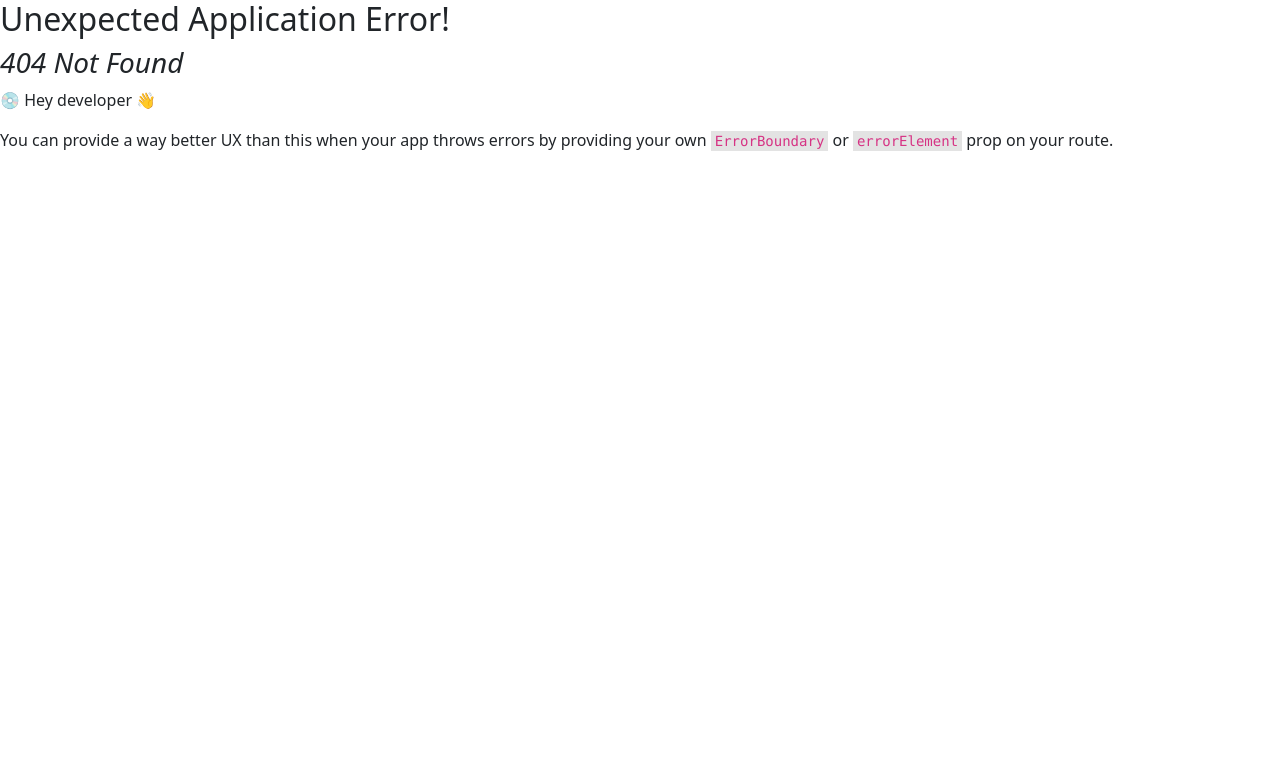
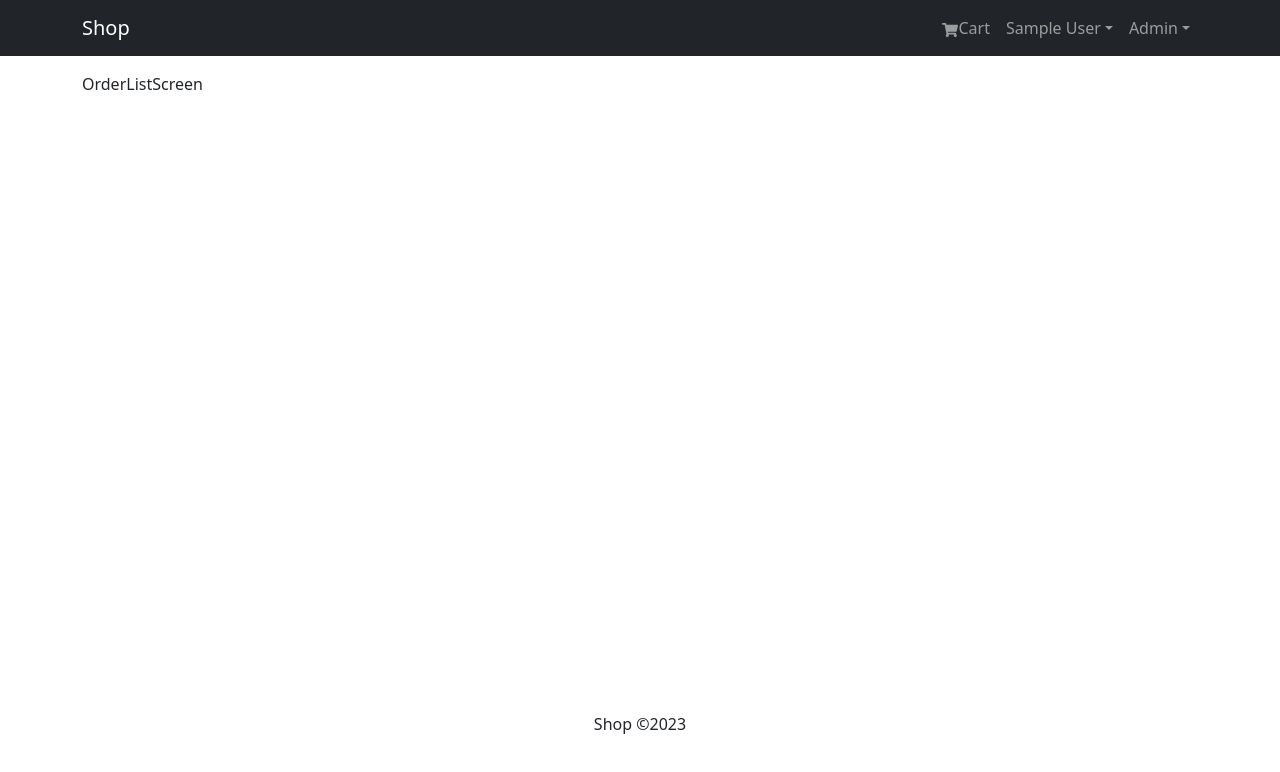
Before and after one commit to irinamihai150/shop, a React (Create React App) app in the folder frontend/: page /admin/orderList in a window 1280 px wide. Before the commit this address had no page. Shown: the top 772 px of the page. Built offline with nearby package versions, Linux system fonts and the light colour scheme; sample sign-in values are in the browser's storage.

Commit message:
admin route

```diff
--- /dev/null
+++ b/frontend/src/components/AdminRoute.jsx
@@ -0,0 +1,14 @@
+import React from "react"
+import { Outlet, Navigate } from "react-router-dom"
+import { useSelector } from "react-redux"
+
+const AdminRoute = () => {
+	const { userInfo } = useSelector((state) => state.auth)
+	return userInfo && userInfo.isAdmin ? (
+		<Outlet />
+	) : (
+		<Navigate to='/login' replace />
+	)
+}
+
+export default AdminRoute
--- a/frontend/src/components/Header.jsx
+++ b/frontend/src/components/Header.jsx
@@ -64,6 +64,19 @@
 									</Nav.Link>
 								</LinkContainer>
 							)}
+							{userInfo && userInfo.isAdmin && (
+								<NavDropdown title='Admin' id='adminmenu'>
+									<LinkContainer to='/admin/productlist'>
+										<NavDropdown.Item>Products</NavDropdown.Item>
+									</LinkContainer>
+									<LinkContainer to='/admin/userlist'>
+										<NavDropdown.Item>Users</NavDropdown.Item>
+									</LinkContainer>
+									<LinkContainer to='/admin/orderlist'>
+										<NavDropdown.Item>Orders</NavDropdown.Item>
+									</LinkContainer>
+								</NavDropdown>
+							)}
 						</Nav>
 					</Navbar.Collapse>
 				</Container>
--- a/frontend/src/index.js
+++ b/frontend/src/index.js
@@ -24,6 +24,8 @@
 import PlaceOrderScreen from "./screens/PlaceOrderScreen"
 import OrderScreen from "./screens/OrderScreen"
 import ProfileScreen from "./screens/ProfileScreen"
+import AdminRoute from "./components/AdminRoute"
+import OrderListScreen from "./screens/OrderListScreen"
 
 const router = createBrowserRouter(
 	createRoutesFromElements(
@@ -41,6 +43,9 @@
 				<Route path='/order/:id' element={<OrderScreen />}></Route>
 				<Route path='/profile' element={<ProfileScreen />}></Route>
 			</Route>
+			<Route path='' element={<AdminRoute />}>
+				<Route path='/admin/orderList' element={<OrderListScreen />}></Route>
+			</Route>
 		</Route>
 	)
 )
--- /dev/null
+++ b/frontend/src/screens/OrderListScreen.jsx
@@ -0,0 +1,7 @@
+import React from "react"
+
+const OrderListScreen = () => {
+	return <div>OrderListScreen</div>
+}
+
+export default OrderListScreen
```
